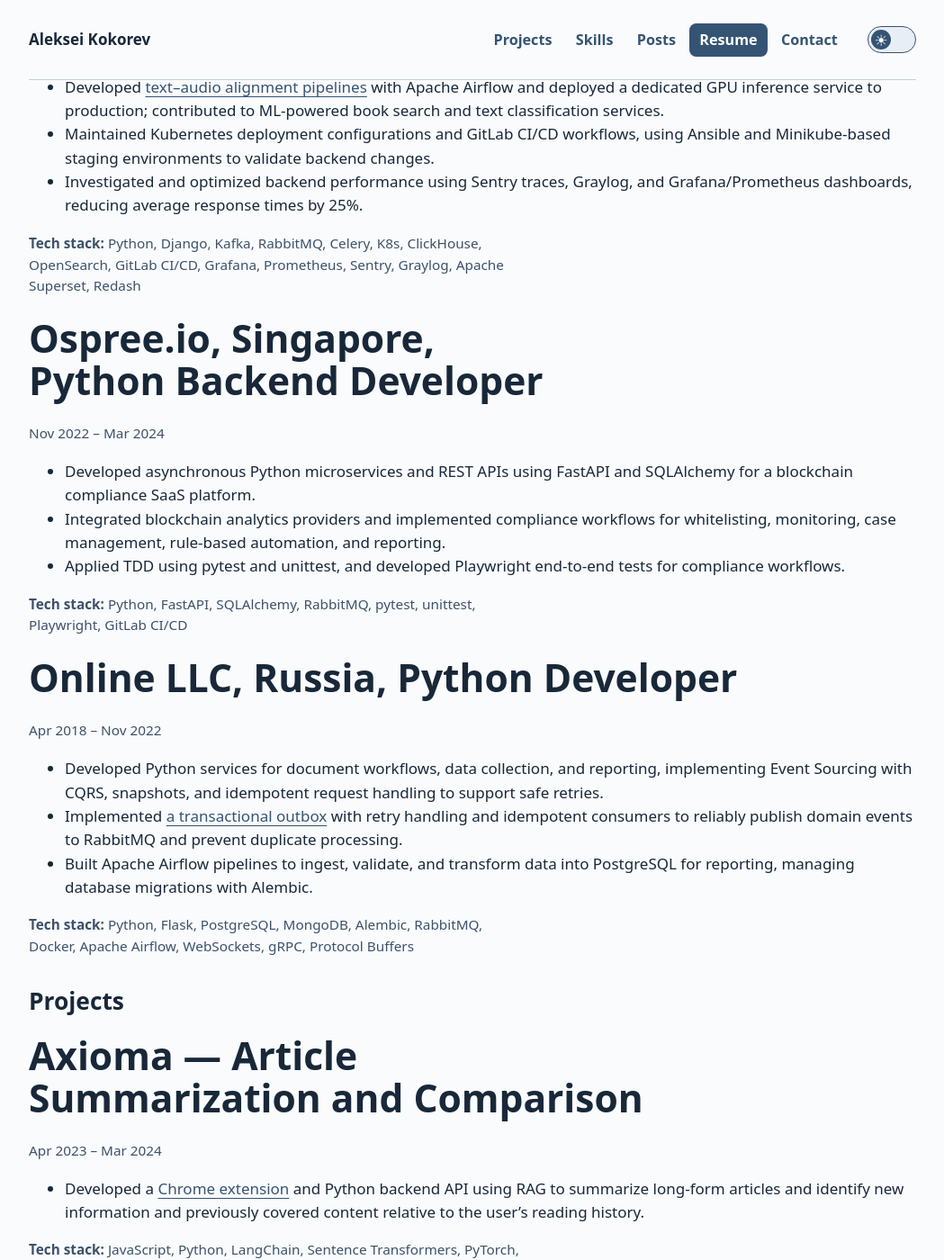
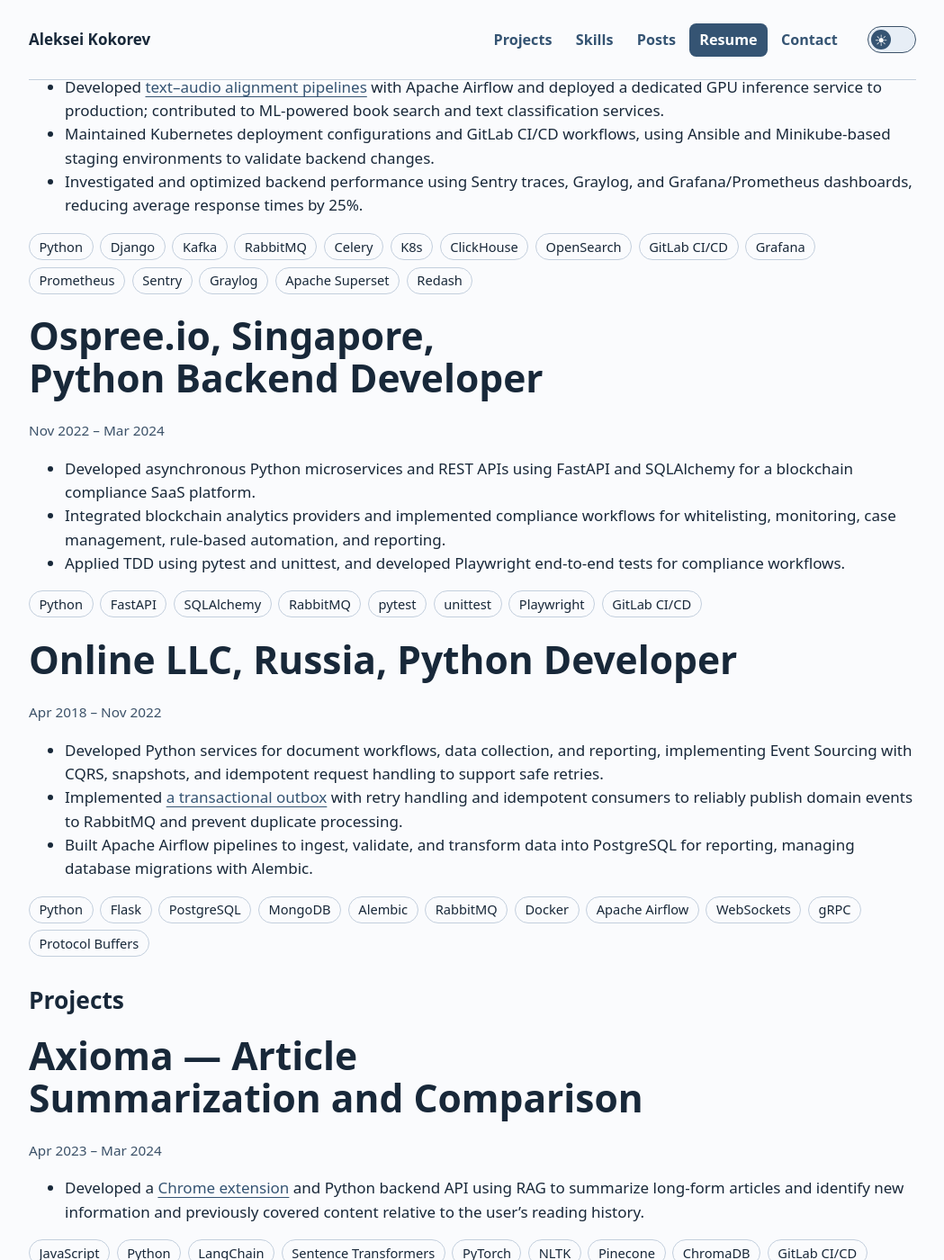
Before and after one commit to alex-coch/alex-coch.github.io, a Jekyll site: the page resume/index.html, which Jekyll copies as it is, in a window 1280 px wide and 1400 px high, scrolled down 972 px. Shown: the whole window at 90% size, without its empty margins (115-1164 px from the left). Built offline with Jekyll 4.4.1, drawn with Linux system fonts in a browser that asks for light colours; some of the changed text lies outside the part shown.

Commit message:
Use technology tags for resume experience and projects

```diff
--- a/resume/index.html
+++ b/resume/index.html
@@ -62,7 +62,23 @@
     <li>Maintained Kubernetes deployment configurations and GitLab CI/CD workflows, using Ansible and Minikube-based staging environments to validate backend changes.</li>
     <li>Investigated and optimized backend performance using Sentry traces, Graylog, and Grafana/Prometheus dashboards, reducing average response times by 25%.</li>
   </ul>
-  <p class="meta"><strong>Tech stack:</strong> Python, Django, Kafka, RabbitMQ, Celery, K8s, ClickHouse, OpenSearch, GitLab CI/CD, Grafana, Prometheus, Sentry, Graylog, Apache Superset, Redash</p>
+  <ul role="list" class="tech-tags" aria-label="Tech stack">
+    <li>Python</li>
+    <li>Django</li>
+    <li>Kafka</li>
+    <li>RabbitMQ</li>
+    <li>Celery</li>
+    <li>K8s</li>
+    <li>ClickHouse</li>
+    <li>OpenSearch</li>
+    <li>GitLab CI/CD</li>
+    <li>Grafana</li>
+    <li>Prometheus</li>
+    <li>Sentry</li>
+    <li>Graylog</li>
+    <li>Apache Superset</li>
+    <li>Redash</li>
+  </ul>
   <h3>Ospree.io, Singapore, Python Backend Developer</h3>
   <p class="meta">Nov 2022 – Mar 2024</p>
   <ul>
@@ -70,7 +86,16 @@
     <li>Integrated blockchain analytics providers and implemented compliance workflows for whitelisting, monitoring, case management, rule-based automation, and reporting.</li>
     <li>Applied TDD using pytest and unittest, and developed Playwright end-to-end tests for compliance workflows.</li>
   </ul>
-  <p class="meta"><strong>Tech stack:</strong> Python, FastAPI, SQLAlchemy, RabbitMQ, pytest, unittest, Playwright, GitLab CI/CD</p>
+  <ul role="list" class="tech-tags" aria-label="Tech stack">
+    <li>Python</li>
+    <li>FastAPI</li>
+    <li>SQLAlchemy</li>
+    <li>RabbitMQ</li>
+    <li>pytest</li>
+    <li>unittest</li>
+    <li>Playwright</li>
+    <li>GitLab CI/CD</li>
+  </ul>
   <h3>Online LLC, Russia, Python Developer</h3>
   <p class="meta">Apr 2018 – Nov 2022</p>
   <ul>
@@ -78,20 +103,52 @@
     <li>Implemented <a href="/projects/transactional-outbox/">a transactional outbox</a> with retry handling and idempotent consumers to reliably publish domain events to RabbitMQ and prevent duplicate processing.</li>
     <li>Built Apache Airflow pipelines to ingest, validate, and transform data into PostgreSQL for reporting, managing database migrations with Alembic.</li>
   </ul>
-  <p class="meta"><strong>Tech stack:</strong> Python, Flask, PostgreSQL, MongoDB, Alembic, RabbitMQ, Docker, Apache Airflow, WebSockets, gRPC, Protocol Buffers</p>
+  <ul role="list" class="tech-tags" aria-label="Tech stack">
+    <li>Python</li>
+    <li>Flask</li>
+    <li>PostgreSQL</li>
+    <li>MongoDB</li>
+    <li>Alembic</li>
+    <li>RabbitMQ</li>
+    <li>Docker</li>
+    <li>Apache Airflow</li>
+    <li>WebSockets</li>
+    <li>gRPC</li>
+    <li>Protocol Buffers</li>
+  </ul>
   <h2>Projects</h2>
   <h3>Axioma — Article Summarization and Comparison</h3>
   <p class="meta">Apr 2023 – Mar 2024</p>
   <ul>
     <li>Developed a <a href="/projects/article-comparison/">Chrome extension</a> and Python backend API using RAG to summarize long-form articles and identify new information and previously covered content relative to the user’s reading history.</li>
   </ul>
-  <p class="meta"><strong>Tech stack:</strong> JavaScript, Python, LangChain, Sentence Transformers, PyTorch, NLTK, Pinecone, ChromaDB, GitLab CI/CD</p>
+  <ul role="list" class="tech-tags" aria-label="Tech stack">
+    <li>JavaScript</li>
+    <li>Python</li>
+    <li>LangChain</li>
+    <li>Sentence Transformers</li>
+    <li>PyTorch</li>
+    <li>NLTK</li>
+    <li>Pinecone</li>
+    <li>ChromaDB</li>
+    <li>GitLab CI/CD</li>
+  </ul>
   <h3>TDI — Video Analytics for Warehouses and Manufacturing</h3>
   <p class="meta">Dec 2021 – Nov 2022</p>
   <ul>
     <li>Developed Python video analytics pipelines to detect forklifts, workers, and conveyor objects and estimate movement speeds, supporting equipment speed monitoring, workplace safety, and product flow tracking.</li>
   </ul>
-  <p class="meta"><strong>Tech stack:</strong> Python, OpenCV, TensorFlow, YOLOv5, YOLOv7, EfficientDet, CNNs, LSTM, RANSAC</p>
+  <ul role="list" class="tech-tags" aria-label="Tech stack">
+    <li>Python</li>
+    <li>OpenCV</li>
+    <li>TensorFlow</li>
+    <li>YOLOv5</li>
+    <li>YOLOv7</li>
+    <li>EfficientDet</li>
+    <li>CNNs</li>
+    <li>LSTM</li>
+    <li>RANSAC</li>
+  </ul>
   <h2>Technical skills</h2>
   <dl class="skills">
     <dt>Languages &amp; Backend</dt><dd>Python, SQL, FastAPI, SQLAlchemy, Celery</dd>
```
